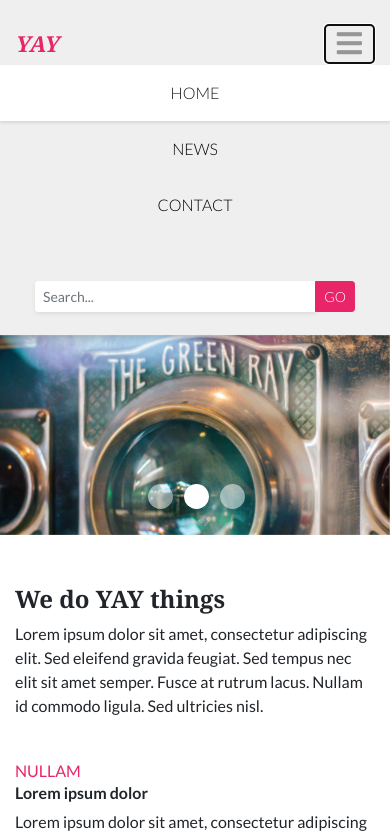
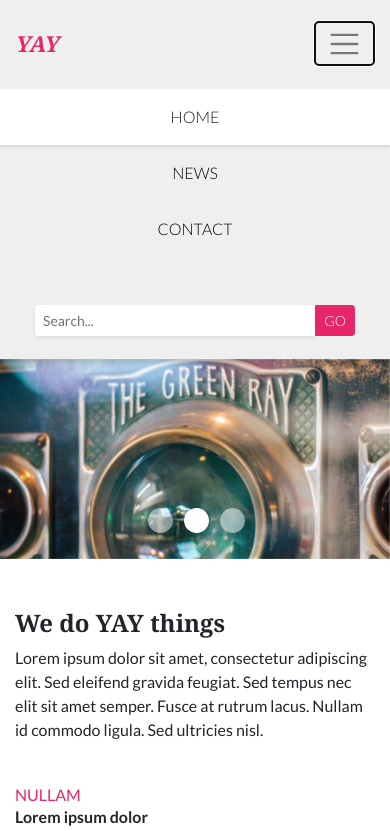
Before and after one commit to kallevikstyle/css-frameworks_ca, a website: page index.html in a window 390 px wide. Both pictures are taken after a click on the button "Toggle navigation". Shown: the top 831 px of the page. Drawn offline with nearby package versions, Linux system fonts and the light colour scheme.

Commit message:
bad commit

```diff
--- a/assets/sass/partials/modules/_header.scss
+++ b/assets/sass/partials/modules/_header.scss
@@ -39,8 +39,9 @@
             border: none;
             font-size: 1.8rem;
         }
-
-
+    }
+    &__nav-toggler {
+        @include create-square(1.2em);
     }
 
 }
--- a/index.html
+++ b/index.html
@@ -20,9 +20,10 @@
             </a>
             <!-- Toggle navigation -->
             <button class="navbar-toggler mr-3" type="button" data-toggle="collapse" data-target="#page-navigation" aria-controls="page-navigation" aria-expanded="false" aria-label="Toggle navigation">
-                <span class="fas fa-bars" aria-hidden="true"></span>
+                <!-- <span class="fas fa-bars" aria-hidden="true"></span> -->
+                <span class="page-header__nav-toggler navbar-toggler-icon" aria-hidden="true"></span>
             </button>
-            <div class="collapse navbar-collapse" id="page-navigation">
+            <div class="collapse navbar-collapse mt-4 mt-md-0" id="page-navigation">
                 <ul class="navbar-nav ml-md-3 mr-auto">
                     <li class="nav-item">
                         <a class="nav-link py-3 py-md-1 active" href="index.html" role="link">HOME <span class="sr-only">(current)</span></a>
```
Also changed, not shown: assets/css/styles.css.
